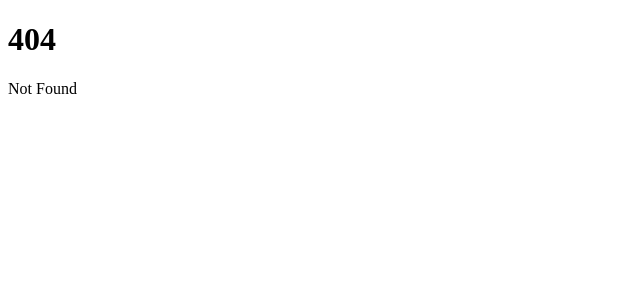
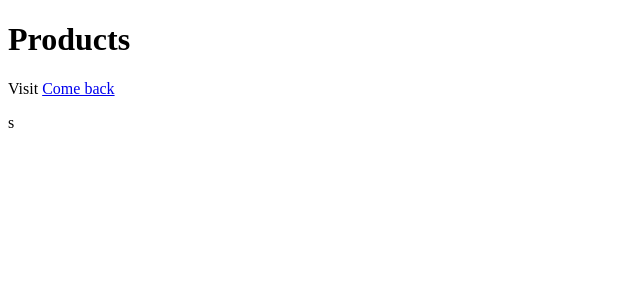
Before and after one commit to eggarcia98/cti-web-application, a SvelteKit app: page /products in a window 1280 px wide. Before the commit this address had no page. Shown: the top 300 px of the page, without its empty margins (0-640 px from the left). Built offline with nearby package versions, Linux system fonts and the light colour scheme.

Commit message:
Setting configuration to Svelte SPA web page

```diff
--- a/package.json
+++ b/package.json
@@ -31,5 +31,8 @@
 		"vite": "^5.0.3",
 		"vitest": "^1.2.0"
 	},
-	"type": "module"
+	"type": "module",
+	"dependencies": {
+		"@sveltejs/adapter-static": "^3.0.1"
+	}
 }
--- a/src/routes/+page.svelte
+++ b/src/routes/+page.svelte
@@ -1,2 +1,6 @@
+<script lang="ts">
+	console.log(' PRODUCTS ');
+</script>
+
 <h1>Welcome to SvelteKit</h1>
-<p>Visit <a href="https://kit.svelte.dev">kit.svelte.dev</a> to read the documentation</p>
+<p>Visit <a href="/products">Go To Product</a></p>
--- /dev/null
+++ b/src/routes/products/+page.svelte
@@ -0,0 +1,6 @@
+<script lang="ts">
+    console.log(" PRODUCTS ")
+</script>
+
+<h1>Products</h1>
+<p>Visit <a href="/"> Come back </a> </p> s
--- a/svelte.config.js
+++ b/svelte.config.js
@@ -1,4 +1,4 @@
-import adapter from '@sveltejs/adapter-auto';
+import adapter from '@sveltejs/adapter-static';
 import { vitePreprocess } from '@sveltejs/vite-plugin-svelte';
 
 /** @type {import('@sveltejs/kit').Config} */
@@ -11,7 +11,9 @@ const config = {
 		// adapter-auto only supports some environments, see https://kit.svelte.dev/docs/adapter-auto for a list.
 		// If your environment is not supported, or you settled on a specific environment, switch out the adapter.
 		// See https://kit.svelte.dev/docs/adapters for more information about adapters.
-		adapter: adapter()
+		adapter: adapter({
+			fallback: 'app.html' // this is crucial for SPA mode
+		})
 	}
 };
 
```
Also changed, not shown: 1 other file (tests, documents, lock files or other folders).
